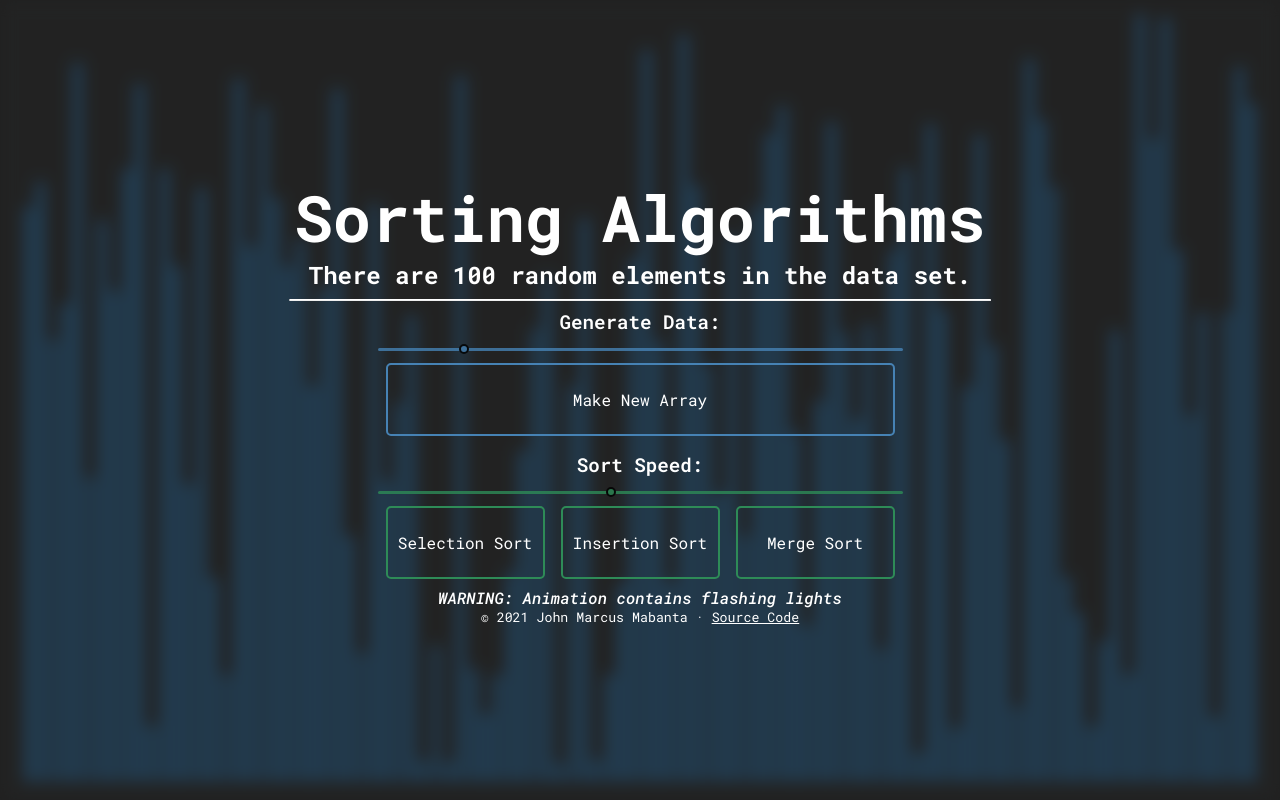
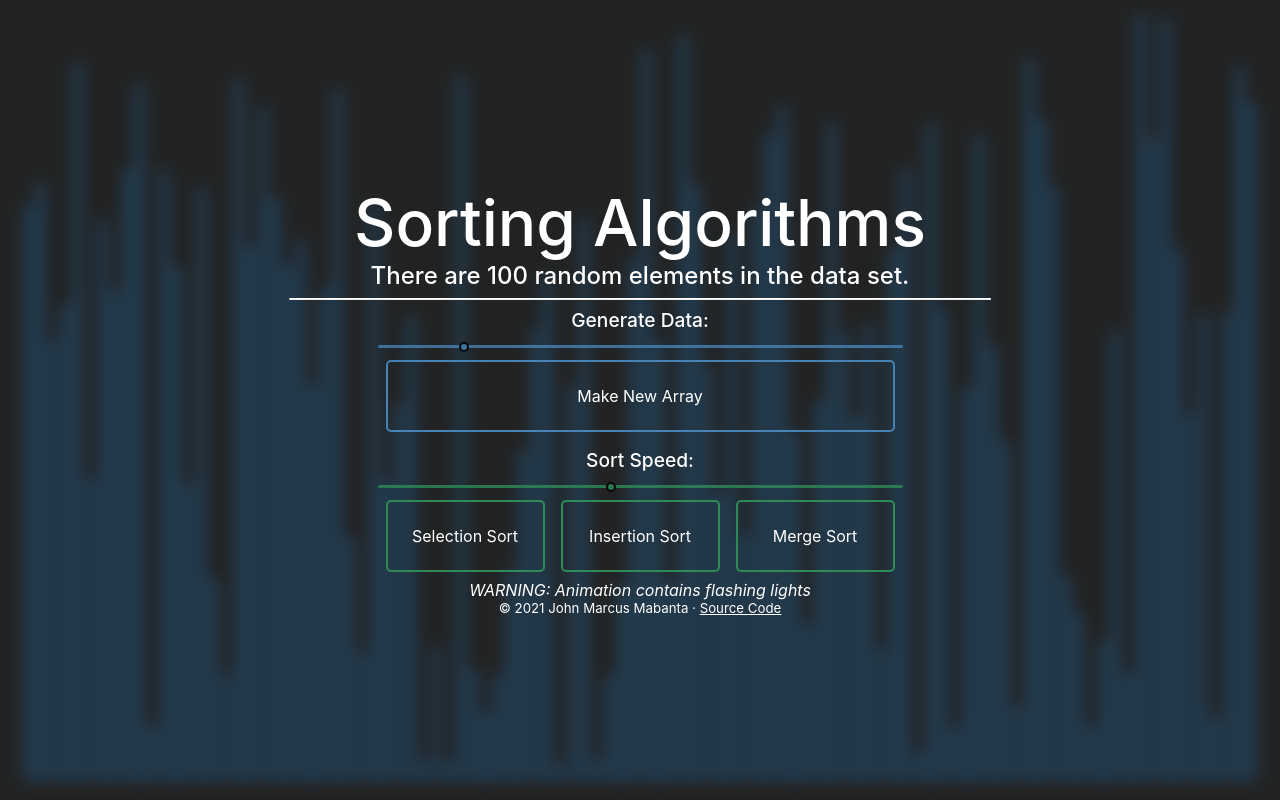
Before and after one commit to jmmabanta/sort-algo, a React (Create React App) app: page / in a window 1280 px wide. Built offline with nearby package versions, Linux system fonts and the light colour scheme.

Commit message:
Removed google fonts in exchanged for local fonts

```diff
--- a/public/index.html
+++ b/public/index.html
@@ -24,12 +24,6 @@
       work correctly both with client-side routing and a non-root public URL.
       Learn how to configure a non-root public URL by running `npm run build`.
     -->
-    <link rel="preconnect" href="https://fonts.googleapis.com" />
-    <link rel="preconnect" href="https://fonts.gstatic.com" crossorigin />
-    <link
-      href="https://fonts.googleapis.com/css2?family=Roboto+Mono:ital,wght@0,100..700;1,100..700&display=swap"
-      rel="stylesheet"
-    />
     <title>Sorting Algorithms</title>
   </head>
   <body>
--- a/src/components/sort/SortAnimator.ts
+++ b/src/components/sort/SortAnimator.ts
@@ -2,8 +2,9 @@ import React, { useEffect, useState } from 'react';
 
 import SelectionSort from './algorithms/SelectionSort';
 import InsertionSort from './algorithms/InsertionSort';
+import { MergeSort } from './algorithms/MergeSort';
 
-export type AlgorithmType = 'selection' | 'insertion' | undefined;
+export type AlgorithmType = 'selection' | 'insertion' | 'merge' | undefined;
 
 // Main Colors
 export const PRIMARY_COLOR = 'steelblue';
@@ -218,6 +219,17 @@ const SortAnimator = (dataSet: number[]) => {
     }
   };
 
+  const animateMergeSort = () => {
+    setAnimating(true);
+    setIsSorted(true);
+    const speed = ANIMATION_SPEED();
+    const animations = MergeSort(dataSet);
+    const dataBars = document.getElementsByClassName(
+      'data_bar'
+    ) as HTMLCollectionOf<HTMLElement>;
+    for (let i = 0; i < animations.length; i++) {}
+  };
+
   return { sortData, setBaseSpeed, animating, isSorted, resetSorted };
 };
 
--- a/src/index.css
+++ b/src/index.css
@@ -12,17 +12,17 @@ html {
 
 h1 {
   font-size: 4rem;
-  font-weight: 700;
+  font-weight: 500;
 }
 
 h2 {
   font-size: 1.5rem;
-  font-weight: 650;
+  font-weight: 450;
 }
 
 h3 {
   font-size: 1.2rem;
-  font-weight: 550;
+  font-weight: 450;
 }
 
 h4 {
@@ -63,7 +63,8 @@ h5 {
 body {
   margin: 0;
   padding: 0;
-  font-family: 'Roboto Mono', 'Comic Sans MS', monospace;
+  font-family: -apple-system, BlinkMacSystemFont, 'Segoe UI', Roboto, Oxygen,
+    Ubuntu, Cantarell, 'Open Sans', 'Helvetica Neue', sans-serif;
   -webkit-font-smoothing: antialiased;
   -moz-osx-font-smoothing: grayscale;
   font-weight: 350;
```
